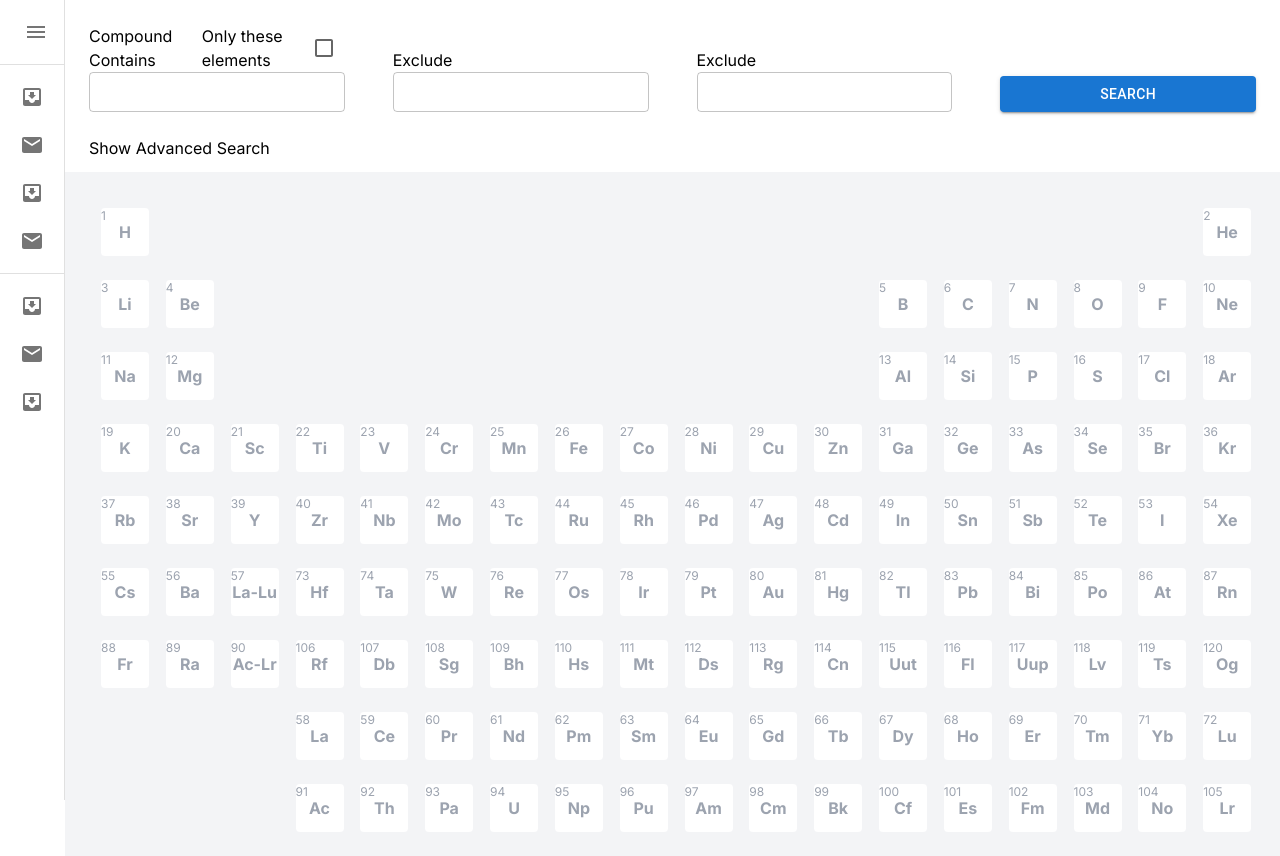
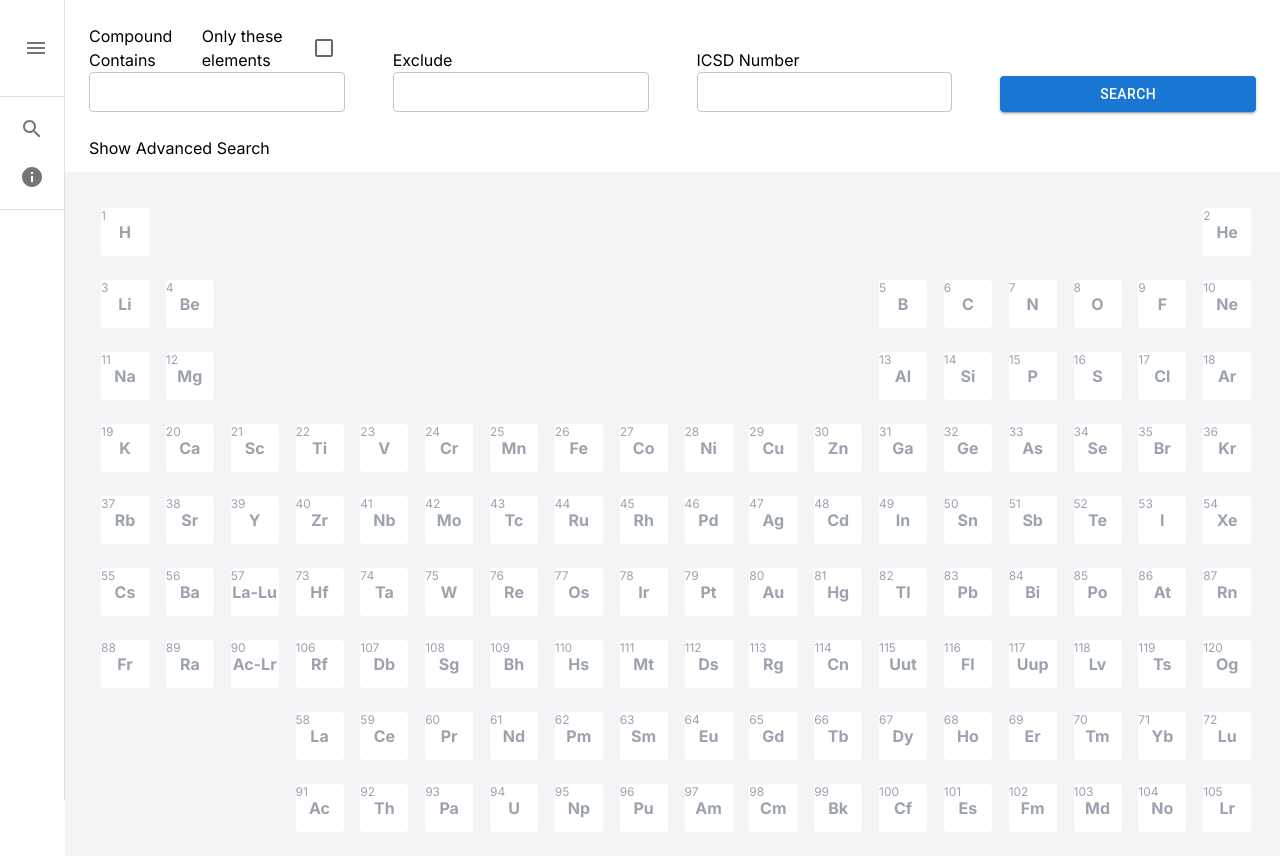
Before and after one commit to biu9/Chiral-Phonon-Material-Database, a Next.js app: page / in a window 1280 px wide. Shown: the top 856 px of the page. Built offline with nearby package versions, Linux system fonts and the light colour scheme.

Commit message:
feat(sideBar): text modify

```diff
--- a/src/app/page.tsx
+++ b/src/app/page.tsx
@@ -74,7 +74,7 @@ const SearchBar = ({ containElements, setContainElements }:{ containElements:IEl
             </div>
             <div className="lg:grow-2 w-full">
                 <div className="flex justify-between">
-                    Exclude
+                    ICSD Number
                 </div>
                 <TextField variant="outlined" size="small" fullWidth />
             </div>
--- a/src/components/SideBar.tsx
+++ b/src/components/SideBar.tsx
@@ -12,6 +12,8 @@ import ListItemIcon from '@mui/material/ListItemIcon';
 import ListItemText from '@mui/material/ListItemText';
 import InboxIcon from '@mui/icons-material/MoveToInbox';
 import MailIcon from '@mui/icons-material/Mail';
+import SearchIcon from '@mui/icons-material/Search';
+import InfoIcon from '@mui/icons-material/Info';
 
 const drawerWidth = 240;
 
@@ -49,7 +51,7 @@ const Drawer = styled(MuiDrawer, { shouldForwardProp: (prop) => prop !== 'open'
   ({ theme, open }) => ({
     width: drawerWidth,
     flexShrink: 0,
-    whiteSpace: 'nowrap',
+    whiteSpace: 'normal',
     boxSizing: 'border-box',
     ...(open && {
       ...openedMixin(theme),
@@ -70,15 +72,20 @@ export default function SideBar() {
   }
 
   return (
-    <Drawer variant="permanent" open={open}>
+    <Drawer variant="permanent" open={open} className='hidden lg:block'>
         <DrawerHeader>
+          <div className='flex items-center space-x-3' style={{
+            opacity: open ? 1 : 0,
+          }}>
+            <div className='font-bold'>Chiral-Phonon-Material-Database</div>
+          </div>
           <IconButton onClick={toggleDrawer}>
             <MenuIcon />
           </IconButton>
         </DrawerHeader>
         <Divider />
         <List>
-          {['Inbox', 'Starred', 'Send email', 'Drafts'].map((text, index) => (
+          {['Search','Info'].map((text, index) => (
             <ListItem key={text} disablePadding sx={{ display: 'block' }}>
               <ListItemButton
                 sx={{
@@ -94,7 +101,9 @@ export default function SideBar() {
                     justifyContent: 'center',
                   }}
                 >
-                  {index % 2 === 0 ? <InboxIcon /> : <MailIcon />}
+                  {
+                    text === 'Search' ? <SearchIcon /> : <InfoIcon />
+                  }
                 </ListItemIcon>
                 <ListItemText primary={text} sx={{ opacity: open ? 1 : 0 }} />
               </ListItemButton>
@@ -102,30 +111,6 @@ export default function SideBar() {
           ))}
         </List>
         <Divider />
-        <List>
-          {['All mail', 'Trash', 'Spam'].map((text, index) => (
-            <ListItem key={text} disablePadding sx={{ display: 'block' }}>
-              <ListItemButton
-                sx={{
-                  minHeight: 48,
-                  justifyContent: open ? 'initial' : 'center',
-                  px: 2.5,
-                }}
-              >
-                <ListItemIcon
-                  sx={{
-                    minWidth: 0,
-                    mr: open ? 3 : 'auto',
-                    justifyContent: 'center',
-                  }}
-                >
-                  {index % 2 === 0 ? <InboxIcon /> : <MailIcon />}
-                </ListItemIcon>
-                <ListItemText primary={text} sx={{ opacity: open ? 1 : 0 }} />
-              </ListItemButton>
-            </ListItem>
-          ))}
-        </List>
       </Drawer>
   );
 }
```
